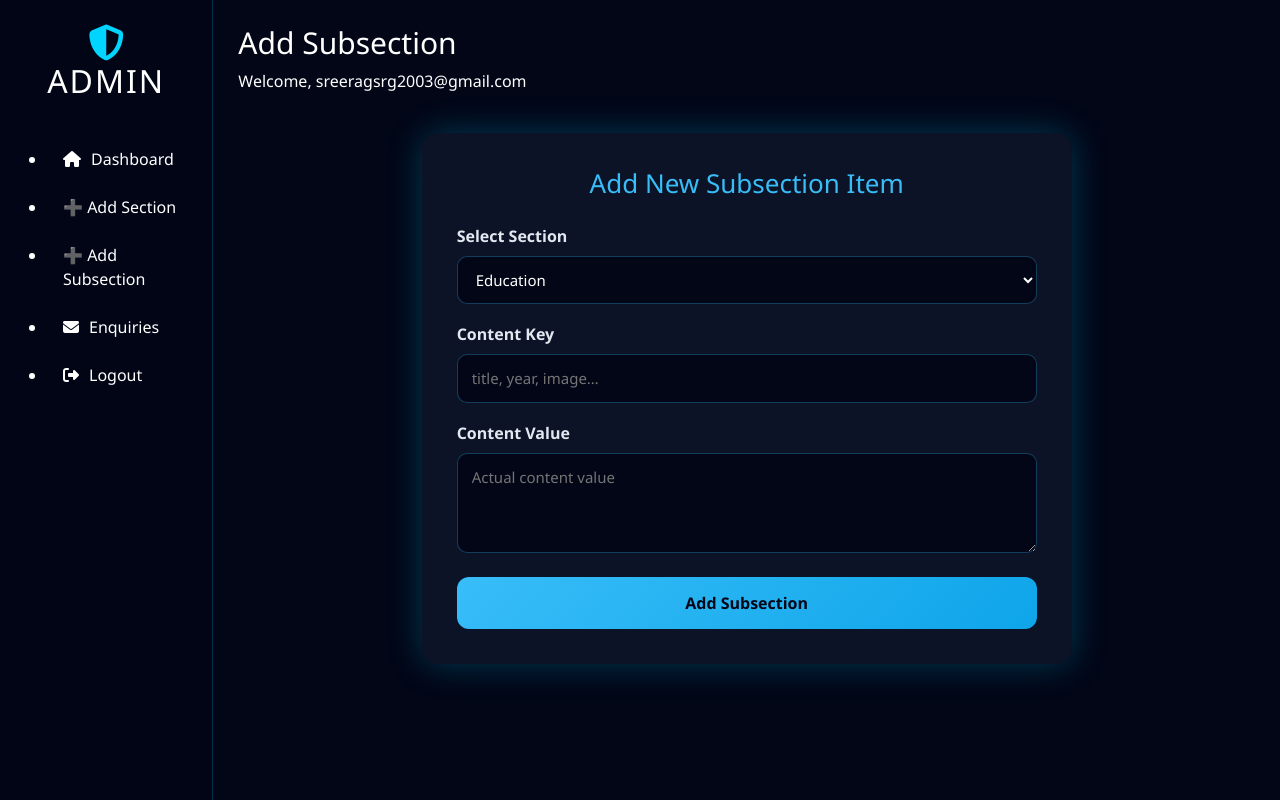
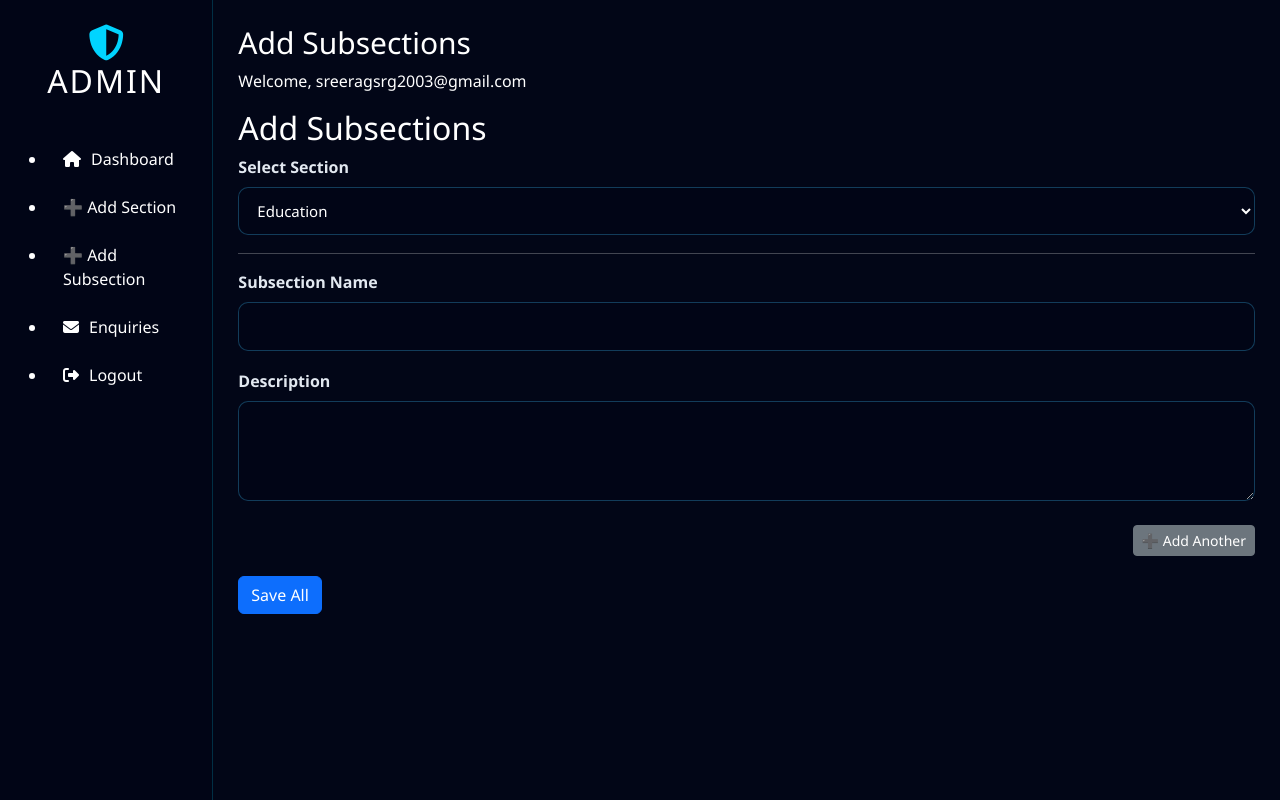
Before and after one commit to sreeragrajan2003-ctrl/portfilio, a Flask app: template templates/add_subsection.html in a window 1280 px wide. Run offline with Flask 3, Linux system fonts and the light colour scheme; the template is opened without the code that fills it: values that come from a table or form of the project are taken from there, others are empty; a user stored in the database is signed in; tables that the repository leaves empty hold one stand-in row (values such as "Sample post"); some libraries are stand-ins or nearby versions.

Commit message:
multiple subsections

```diff
--- a/templates/add_subsection.html
+++ b/templates/add_subsection.html
@@ -1,13 +1,15 @@
 {% extends "admin_layout.html" %}
-{% set page_title = "Add Subsection" %}
+{% set page_title = "Add Subsections" %}
 
 {% block content %}
 
-<div class="admin-form-wrapper">
-    <h2>Add New Subsection Item</h2>
+<div class="form-container">
+
+    <h2>Add Subsections</h2>
 
     <form method="POST">
 
+        <!-- Select Section (ONLY ONCE) -->
         <div class="form-group">
             <label>Select Section</label>
             <select name="section_id" required>
@@ -17,21 +19,62 @@
             </select>
         </div>
 
+        <hr>
+
+        <!-- SUBSECTION BLOCKS -->
+        <div id="subsection-wrapper">
+
+            <!-- ONE DEFAULT SUBSECTION -->
+            <div class="subsection-item">
+                <div class="form-group">
+                    <label>Subsection Name</label>
+                    <input type="text" name="content_key[]" required>
+                </div>
+
+                <div class="form-group">
+                    <label>Description</label>
+                    <textarea name="content_value[]" required></textarea>
+                </div>
+            </div>
+
+        </div>
+
+        <!-- PLUS BUTTON -->
+        <div style="text-align: right; margin-top: 10px;">
+            <button type="button" class="btn btn-sm btn-secondary" onclick="addSubsection()">
+                ➕ Add Another
+            </button>
+        </div>
+
+        <button type="submit" class="btn btn-primary" style="margin-top: 20px;">
+            Save All
+        </button>
+
+    </form>
+</div>
+<script>
+function addSubsection() {
+
+    const wrapper = document.getElementById("subsection-wrapper");
+
+    const div = document.createElement("div");
+    div.classList.add("subsection-item");
+
+    div.innerHTML = `
+        <hr>
         <div class="form-group">
-            <label>Content Key</label>
-            <input type="text" name="content_key" placeholder="title, year, image…" required>
+            <label>Subsection Name</label>
+            <input type="text" name="content_key[]" required>
         </div>
 
         <div class="form-group">
-            <label>Content Value</label>
-            <textarea name="content_value" placeholder="Actual content value" required></textarea>
+            <label>Description</label>
+            <textarea name="content_value[]" required></textarea>
         </div>
+    `;
 
-        <input type="hidden" name="group_id" value="0">
-        <input type="hidden" name="item_order" value="0">
-
-        <button type="submit" class="submit-btn">Add Subsection</button>
-    </form>
-</div>
+    wrapper.appendChild(div);
+}
+</script>
 
 {% endblock %}
```
Also changed, not shown: admin/routes.py (+16 -19 lines), instance/database.db.
